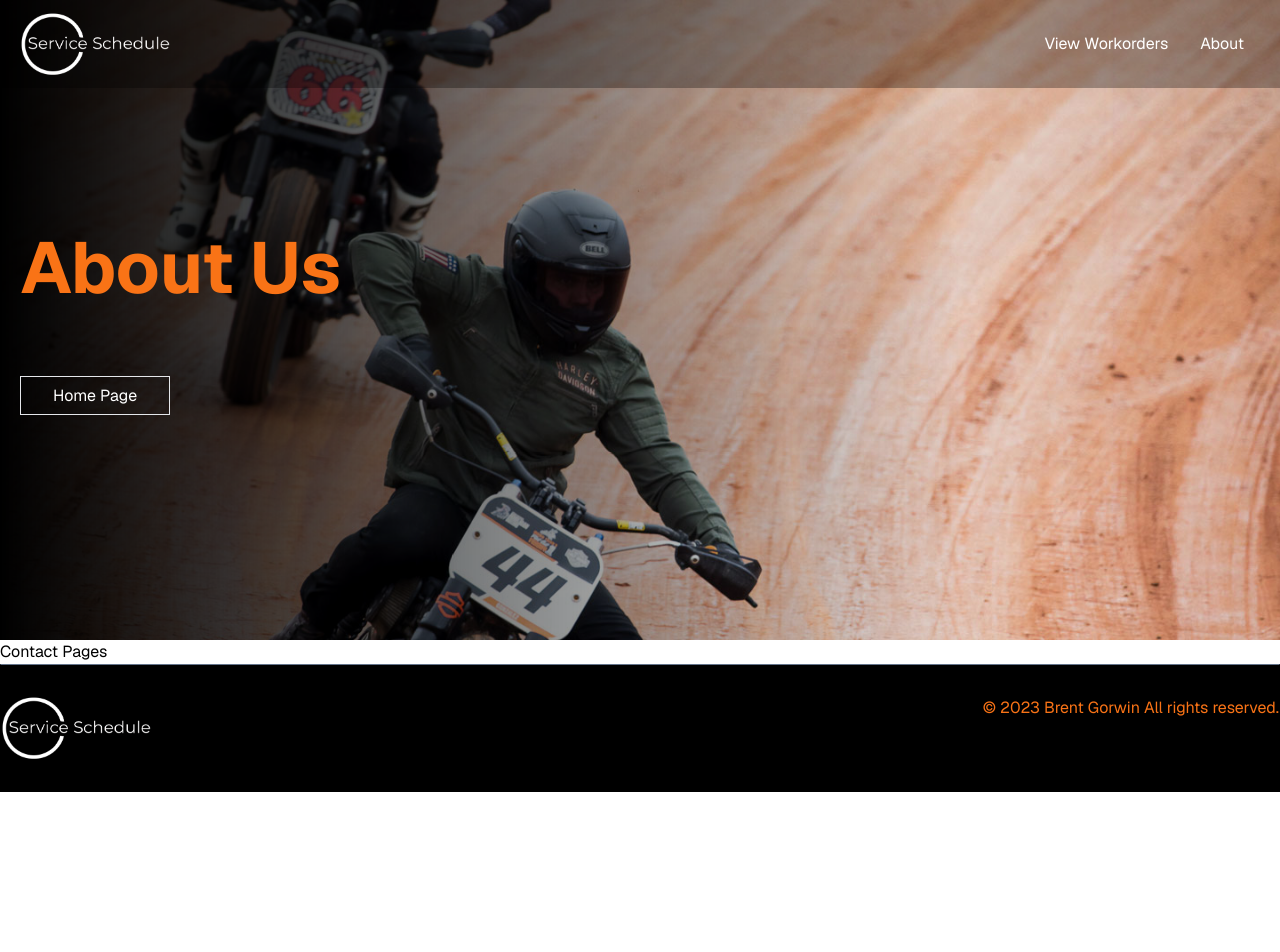
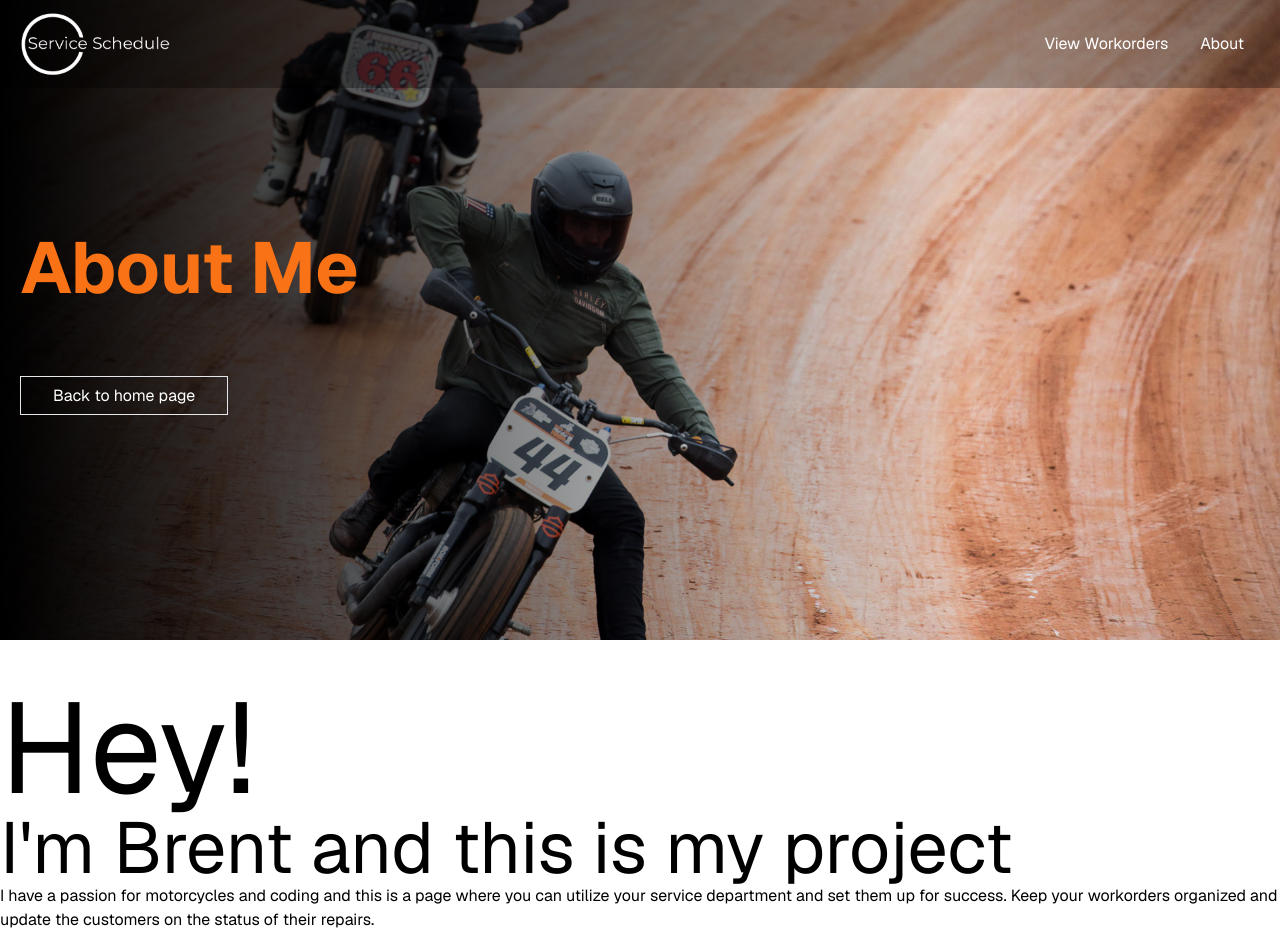
Before and after one commit to bgorwin/service-schedule, a Next.js app: page /about in a window 1280 px wide. Shown: the top 952 px of the page. Before the commit the page ends 800 px from the top, so only its background shows below. Built offline with nearby package versions, Linux system fonts and the light colour scheme.

Commit message:
Working on the about page and have it setup a little better for icons and text design.

```diff
--- a/app/about/page.jsx
+++ b/app/about/page.jsx
@@ -4,8 +4,21 @@ import Hero from "../../components/Hero";
 export default function About () {
     return (
         <div>
-            <Hero heading="About Us" image="about-img" buttonText="Home Page" buttonLink="/" />
-            <h1>Contact Pages</h1>
+            <Hero heading="About Me" image="about-img" buttonText="Back to home page" buttonLink="/" />
+            <div className="container mx-auto flex py-11">
+                <div className="flex flex-row">
+                    <div className="flex-flex-col">
+                        <span className="text-9xl">Hey!</span>
+                        <h2 className="text-7xl">I'm Brent and this is my project</h2>
+                        <p>I have a passion for motorcycles and coding and this is a page where you can utilize your service department and set them up for success. Keep your workorders organized and update the customers on the status of their repairs.</p>
+                    </div>
+                </div>
+
+            </div>
+
+            <div>
+
+            </div>
         </div>
     );
 }
--- a/components/WorkorderList.jsx
+++ b/components/WorkorderList.jsx
@@ -39,7 +39,7 @@ const WorkorderList = ({ data: initialData }) => {
               <td className="border p-2">{entry.dateCheckedIn}</td>
               <td className="border p-2"><button
               onClick={() => handleDelete(index)}
-              className="border border-orange-400 text-black hover:bg-red-400 hover:text-white px-2 py-1 rounded-md"
+              className="border border-orange-400 text-black hover:bg-black hover:text-white px-2 py-1 rounded-md"
             >
               Delete
             </button></td>
```
